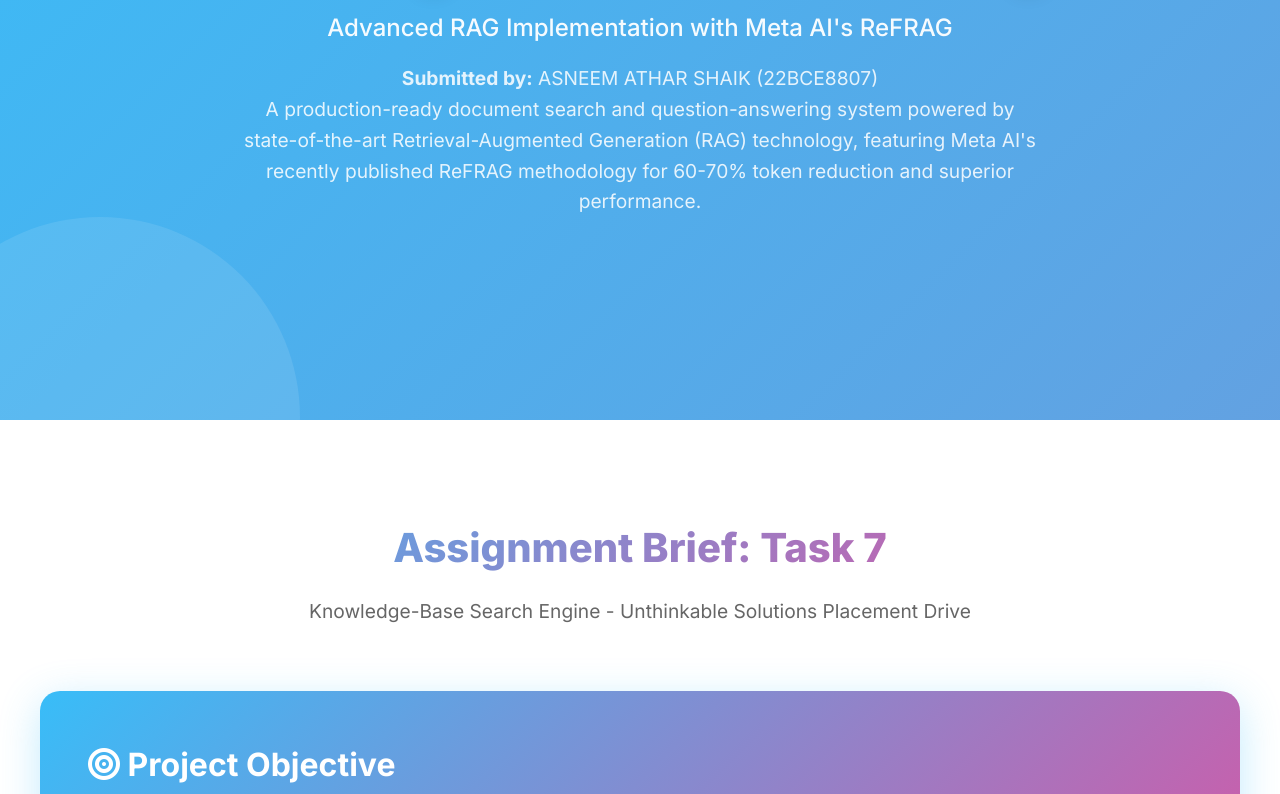
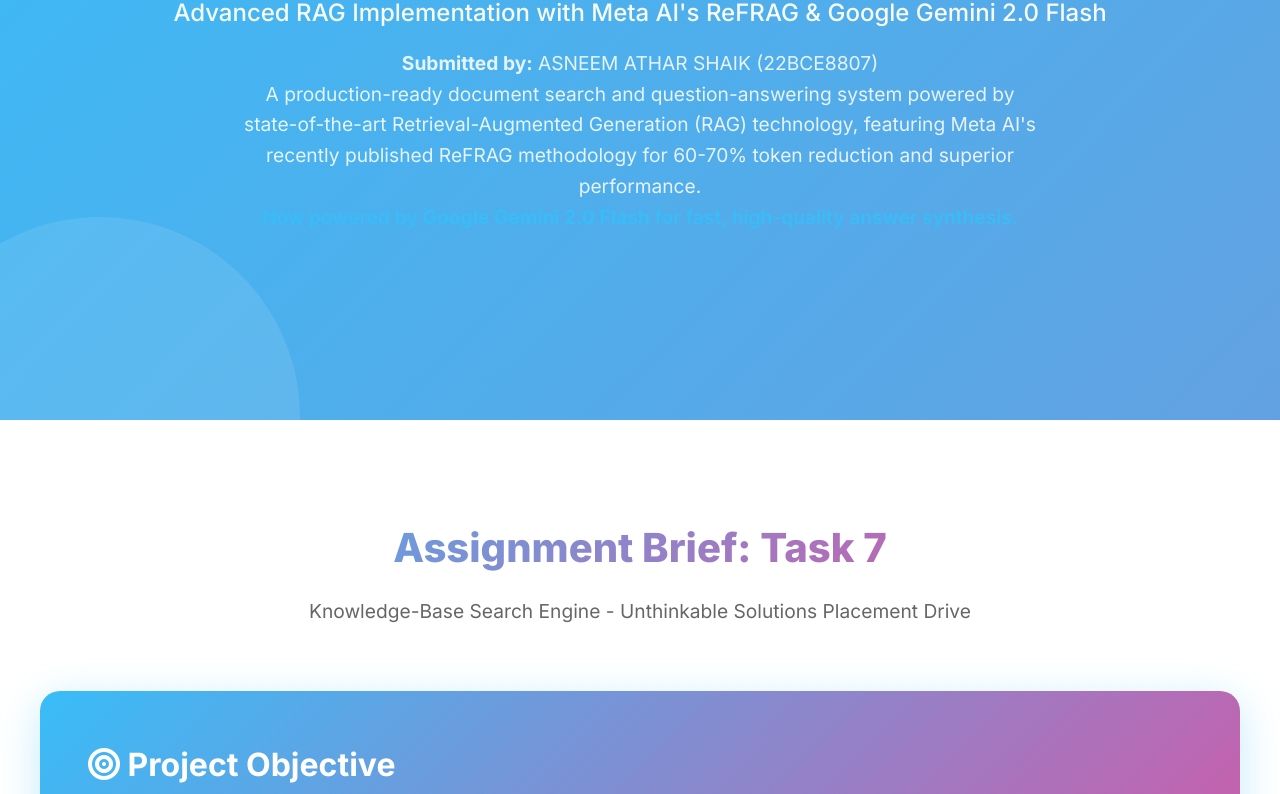
Before and after one commit to asneem1234/unthinkable-solutions, a website: page public/landing.html in a window 1280 px wide. Shown: the part 380-1174 px from the top of the page. Drawn offline with Linux system fonts and the light colour scheme.

Commit message:
Update landing page to highlight Gemini 2.0 Flash and remove OpenAI references

```diff
--- a/public/landing.html
+++ b/public/landing.html
@@ -543,12 +543,13 @@
                 <i class="fas fa-award"></i> Task 7 - Unthinkable Solutions Placement Drive
             </div>
             <h1>Knowledge-Base Search Engine</h1>
-            <p class="subtitle">Advanced RAG Implementation with Meta AI's ReFRAG</p>
+            <p class="subtitle">Advanced RAG Implementation with Meta AI's ReFRAG & Google Gemini 2.0 Flash</p>
             <p class="description">
                 <strong>Submitted by:</strong> ASNEEM ATHAR SHAIK (22BCE8807)<br>
                 A production-ready document search and question-answering system powered by
                 state-of-the-art Retrieval-Augmented Generation (RAG) technology, featuring Meta AI's
-                recently published ReFRAG methodology for 60-70% token reduction and superior performance.
+                recently published ReFRAG methodology for 60-70% token reduction and superior performance.<br>
+                <span style="font-weight:600; color:#38bdf8;">Now powered by <b>Google Gemini 2.0 Flash</b> for fast, high-quality answer synthesis.</span>
             </p>
         </div>
     </section>
@@ -688,7 +689,7 @@
 
                 <div class="tech-item">
                     <i class="fas fa-brain"></i>
-                    <h4>OpenAI GPT-4</h4>
+                    <h4>Google Gemini 2.0 Flash</h4>
                     <p>State-of-the-art LLM for answer synthesis and natural language understanding</p>
                 </div>
 
@@ -860,7 +861,7 @@
                         <i class="fas fa-magic"></i>
                     </div>
                     <h3>Synthesis Quality</h3>
-                    <p>GPT-4 powered synthesis with optimized prompts generates coherent, accurate, and contextually appropriate answers</p>
+                    <p>Gemini 2.0 Flash powered synthesis with optimized prompts generates coherent, accurate, and contextually appropriate answers</p>
                 </div>
 
                 <div class="feature-card">
```
